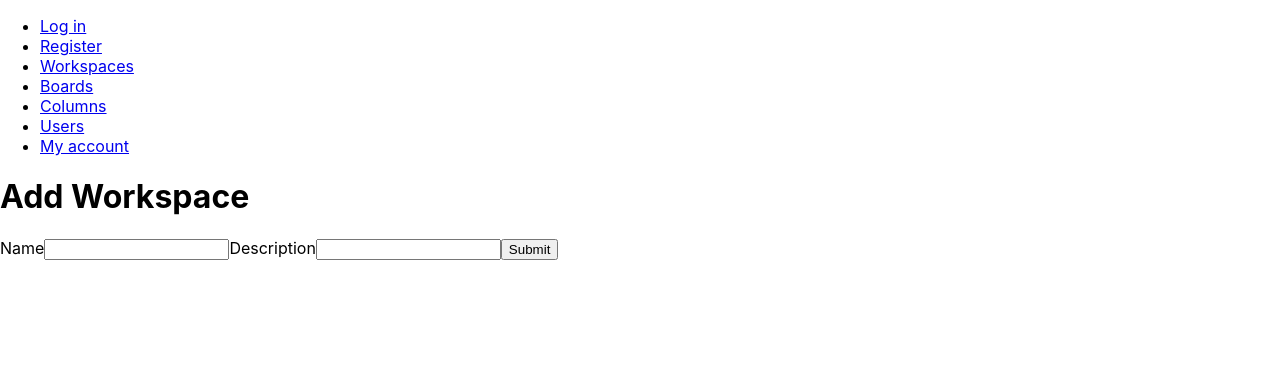
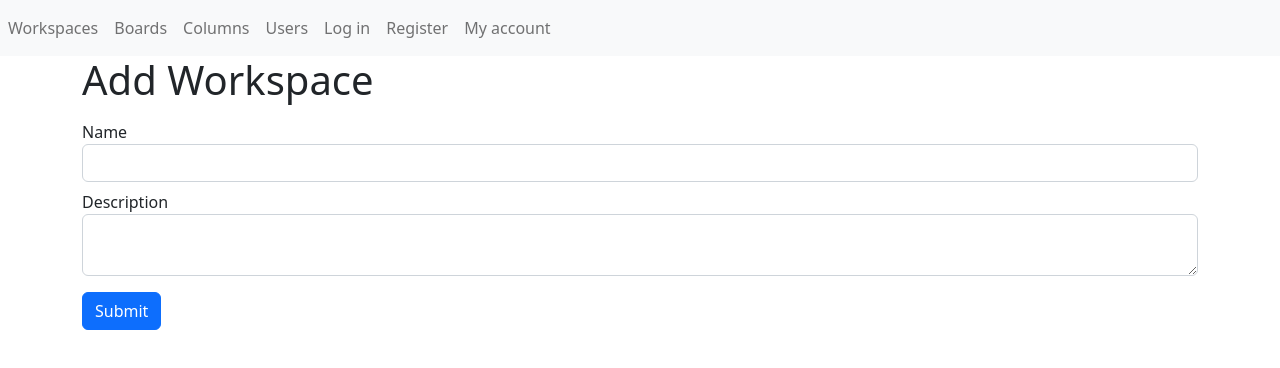
Before and after one commit to BorjanCrvenkov/INSSOK-Kanban-FND, a React (Create React App) app: page /workspaces/add in a window 1280 px wide. Shown: the top 368 px of the page. Built offline with nearby package versions, Linux system fonts and the light colour scheme.

Commit message:
Refactor the code and add bootstrap elements for workspaces

```diff
--- a/src/App.js
+++ b/src/App.js
@@ -2,6 +2,7 @@ import React from "react";
 import {BrowserRouter as Router, Route, Routes} from 'react-router-dom'
 import Navigation from "./Components/Navbar/Navbar";
 import Header from "./Components/Header/Header";
+import 'bootstrap/dist/css/bootstrap.min.css';
 
 class App extends React.Component {
     render() {
--- a/src/Components/Header/Header.js
+++ b/src/Components/Header/Header.js
@@ -4,31 +4,17 @@ import {Link} from 'react-router-dom';
 const Header = () => {
     return (
         <header>
-            <nav>
-                <div>
-                    <ul className="navbar-nav mr-auto">
-                        <li>
-                            <Link to={"/login"}>Log in</Link>
-                        </li>
-                        <li>
-                            <Link to={"/register"}>Register</Link>
-                        </li>
-                        <li>
-                            <Link to={"/workspaces"}>Workspaces</Link>
-                        </li>
-                        <li>
-                            <Link to={"/boards"}>Boards</Link>
-                        </li>
-                        <li>
-                            <Link to={"/columns"}>Columns</Link>
-                        </li>
-                        <li>
-                            <Link to={"/users"}>Users</Link>
-                        </li>
-                        <li>
-                            <Link to={"/me"}>My account</Link>
-                        </li>
-                    </ul>
+            <nav className="navbar navbar-expand-lg navbar-light bg-light">
+                <div className="collapse navbar-collapse" id="navbarNavAltMarkup">
+                    <div className="navbar-nav">
+                        <Link to={"/workspaces"} className="nav-item nav-link">Workspaces</Link>
+                        <Link to={"/boards"} className="nav-item nav-link">Boards</Link>
+                        <Link to={"/columns"} className="nav-item nav-link">Columns</Link>
+                        <Link to={"/users"} className="nav-item nav-link">Users</Link>
+                        <Link to={"/login"} className="nav-item nav-link">Log in</Link>
+                        <Link to={"/register"} className="nav-item nav-link">Register</Link>
+                        <Link to={"/me"} className="nav-item nav-link">My account</Link>
+                    </div>
                 </div>
             </nav>
         </header>
--- a/src/Components/Workspace/AddUserToWorkspace.js
+++ b/src/Components/Workspace/AddUserToWorkspace.js
@@ -68,16 +68,18 @@ class AddUserToWorkspace extends React.Component {
             <div>
                 <form onSubmit={this.onSubmitForm}>
                     <h3>Add user to workspace</h3>
-                    {error}
-                    <label>Email</label>
-                    <input type="email" name="email" value={this.state.email} onChange={this.onInputchange}/>
-                    <label>Access type</label>
-                    <select name="access_type" onChange={this.onInputchange}>
+                    <div>
+                        {error}
+                    </div>
+                    <label className="mt-2">Email</label>
+                    <input type="email" name="email" value={this.state.email} onChange={this.onInputchange} className="form-control"/>
+                    <label className="mt-2">Access type</label>
+                    <select name="access_type" onChange={this.onInputchange} className="form-control">
                         <option value={AccessType.USER} selected>User</option>
                         <option value={AccessType.MANAGER}>Manager</option>
                         <option value={AccessType.ADMIN}>Admin</option>
                     </select>
-                    <button type="submit">Submit</button>
+                    <button type="submit" className="btn btn-primary mt-3">Submit</button>
                 </form>
 
             </div>
--- a/src/Components/Workspace/Workspace.js
+++ b/src/Components/Workspace/Workspace.js
@@ -10,65 +10,64 @@ class Workspace extends React.Component {
         super(props);
         this.state = {
             isLoading: true,
-            workspace: props.workspace,
+            workspace: null,
             workspace_boards: null,
-            isView: false,
             repository: new WorkspaceRepository(),
-            isCalledOnIndex: true,
             users: null,
+            displayAddUser: false,
         };
         this.delete = this.delete.bind(this)
     }
 
     async componentDidMount() {
-        if (this.state.workspace == null) {
-
         let data = await this.fetchWorkspaceAndReturnData();
 
         this.setState({workspace: data});
         this.setState({workspace_boards: data.boards})
         this.setState({users: data.users})
-            this.setState({isView: true})
-            this.setState({isCalledOnIndex: false})
-        }
         this.setState({isLoading: false})
     }
 
     render() {
-        const {isLoading, isView, workspace, workspace_boards, isCalledOnIndex, users} = this.state;
+        const {isLoading, workspace, workspace_boards, users, displayAddUser} = this.state;
 
         if (isLoading) {
             return <h1>Loading workspace...</h1>
         }
 
-        const link = this.getEditOrAddLink(workspace);
-
         return (
             <div>
                 <h3>{workspace['name']}</h3>
                 <h4>{workspace['description']}</h4>
-                {link}
-                {isView && <button onClick={this.delete}>Delete workspace</button>}
-
-                {!isCalledOnIndex &&
+                <div className="btn-group mt-3" role="group">
+                    <button className="btn btn-primary" onClick={() => {
+                        this.setState({displayAddUser: !this.state.displayAddUser})
+                    }}>Add user to workspace</button>
+                    <a href={`/workspaces/edit/${workspace.id}`} className="btn btn-success" style={{'margin-left': '10px'}}>Edit workspace</a>
+                    <button onClick={this.delete} className="btn btn-danger" style={{'margin-left': '10px'}}>Delete workspace</button>
+                </div>
+                <div className="mt-3">
+                    {displayAddUser &&
                     <AddUserToWorkspace workspace_id={workspace.id}/>
                     }
-
-                {!isCalledOnIndex && <div><h4>
+                </div>
+                <div className="mt-3"><div><h4>
                         {workspace_boards && workspace_boards.length > 0 ? "All workspace boards:" : "This workspace doesn't have boards"}
                     </h4>
-                    <a href={'/boards/add'}>Add board</a>
+                        <a href={'/boards/add'} className='btn btn-primary'>Add board</a>
                     </div>
-                }
-
-                {!isCalledOnIndex && workspace_boards &&
+                </div>
+                <div className="mt-3">
+                    {workspace_boards &&
                     workspace_boards.map(function (board, key) {
-                    return <Board board={board}/>
+                        return <Board board={board} className="mt-3"/>
                     })
                     }
-
-                Users that have access to this workspace:
-                <table>
+                </div>
+                {users && <div className="mt-4">
+                    <h3>Users that have access to this workspace:</h3>
+                    <table className="table table-hover">
+                        <thead>
                         <tr>
                             <th>First Name</th>
                             <th>Last Name</th>
@@ -76,23 +75,31 @@ class Workspace extends React.Component {
                             <th>Email</th>
                             <th>Action</th>
                         </tr>
+                        </thead>
+                        <tbody>
 
-
-                    {!isCalledOnIndex && users &&
+                        {
                         users.map(function (user, key) {
                             return <tr>
-                            <td>{user.first_name}</td>
-                            <td>{user.last_name}</td>
-                            <td>{user.username}</td>
-                            <td>{user.email}</td>
-                            <td><button onClick={() => {
+                                <td scope="col">{user.first_name}</td>
+                                <td scope="col">{user.last_name}</td>
+                                <td scope="col">{user.username}</td>
+                                <td scope="col">{user.email}</td>
+                                <td scope="col">
+                                    <button onClick={() => {
                                         deleteUserFromWorkspace(user.id, workspace.id)
                                     }
-                            }>Delete</button></td>
+                                    } className="btn btn-danger">Delete
+                                    </button>
+                                </td>
                             </tr>
                         })
                         }
+                        </tbody>
+
                     </table>
+                </div>
+                }
 
             </div>
         );
@@ -102,11 +109,6 @@ class Workspace extends React.Component {
         await this.state.repository.deleteModel(this.state.workspace.id);
 
         window.location.href = 'http://localhost:3000/workspaces'
-    }
-
-    getEditOrAddLink(workspace) {
-        return this.state.isView ? <a href={`/workspaces/edit/${workspace.id}`}>Edit workspace</a>
-            : <a href={`/workspaces/view/${workspace.id}`}>View workspace</a>;
     }
 
     async fetchWorkspaceAndReturnData() {
@@ -119,7 +121,7 @@ class Workspace extends React.Component {
     }
 }
 
-async function deleteUserFromWorkspace(user_id, workspace_id){
+async function deleteUserFromWorkspace(user_id, workspace_id) {
     let user_workspace_repository = new UserWorkspaceRepository();
 
     await user_workspace_repository.removeUserFromWorkspace(user_id, workspace_id);
--- a/src/Components/Workspace/WorkspaceForm.js
+++ b/src/Components/Workspace/WorkspaceForm.js
@@ -59,7 +59,7 @@ class WorkspaceForm extends React.Component {
 
         if (isLoading && isEdit) {
             return <h1>Loading workspace...</h1>
-        }else if (isLoading && !isEdit) {
+        } else if (isLoading && !isEdit) {
             return <h1>Loading form...</h1>
         }
 
@@ -68,11 +68,17 @@ class WorkspaceForm extends React.Component {
         return (
             <div>
                 {heading}
-                <label>Name</label>
-                <input type="text" name="name" value={this.state.name} onChange={this.onInputchange}/>
-                <label>Description</label>
-                <input type="text" name="description" value={this.state.description} onChange={this.onInputchange}/>
-                <button onClick={this.onSubmitForm}>Submit</button>
+                <div>
+                    <form onSubmit={this.onSubmitForm}>
+                        <label className="mt-2">Name</label>
+                        <input type="text" name="name" value={this.state.name} onChange={this.onInputchange}
+                               className="form-control"/>
+                        <label className="mt-2">Description</label>
+                        <textarea name="description" value={this.state.description}
+                               onChange={this.onInputchange} className="form-control"/>
+                        <button onClick={this.onSubmitForm} className='btn btn-primary mt-3'>Submit</button>
+                    </form>
+                </div>
             </div>
         );
     }
--- /dev/null
+++ b/src/Components/Workspace/WorkspaceIndex.js
@@ -0,0 +1,36 @@
+import React from 'react';
+import WorkspaceRepository from "../Repository/WorkspaceRepository";
+
+class WorkspaceIndex extends React.Component {
+    constructor(props) {
+        super(props);
+        this.state = {
+            isLoading: true,
+            workspace: props.workspace,
+        };
+    }
+
+    async componentDidMount() {
+        this.setState({isLoading: false})
+    }
+
+    render() {
+        const {isLoading, workspace} = this.state;
+
+        if (isLoading) {
+            return <h1>Loading workspace...</h1>
+        }
+
+        return (
+                <div className="col-sm-4 card m-3" style={{width: '25rem'}}>
+                        <div className="card-body d-flex flex-column ">
+                            <h5 className="card-title">{workspace['name']}</h5>
+                            <p className="card-text">{workspace['description']}</p>
+                            <a href={`/workspaces/view/${workspace.id}`} className="btn btn-primary mt-auto">View workspace</a>
+                        </div>
+                </div>
+        );
+    }
+}
+
+export default WorkspaceIndex;
--- a/src/Components/Workspace/Workspaces.js
+++ b/src/Components/Workspace/Workspaces.js
@@ -1,6 +1,7 @@
 import React from 'react';
 import Workspace from "./Workspace";
 import WorkspaceRepository from "../Repository/WorkspaceRepository"
+import WorkspaceIndex from "./WorkspaceIndex";
 
 class Workspaces extends React.Component {
     constructor(props) {
@@ -37,11 +38,13 @@ class Workspaces extends React.Component {
             <div>
                 <div>
                     <h1>Workspaces</h1>
-                    <a href={'/workspaces/add'}>Add workspace</a>
+                    <a href={'/workspaces/add'} className='btn btn-primary mt-3'>Add workspace</a>
                 </div>
+                <div className="row mt-3">
                 {workspaces.map(function (workspace, key) {
-                    return <Workspace workspace={workspace}/>
+                    return <WorkspaceIndex workspace={workspace}/>
                 })}
+                </div>
             </div>
         )
     }
```
Lines whose indentation alone changed are shown as unchanged.
